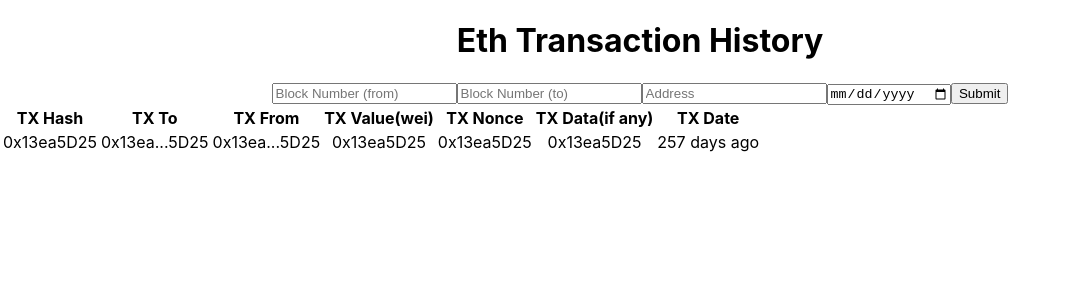
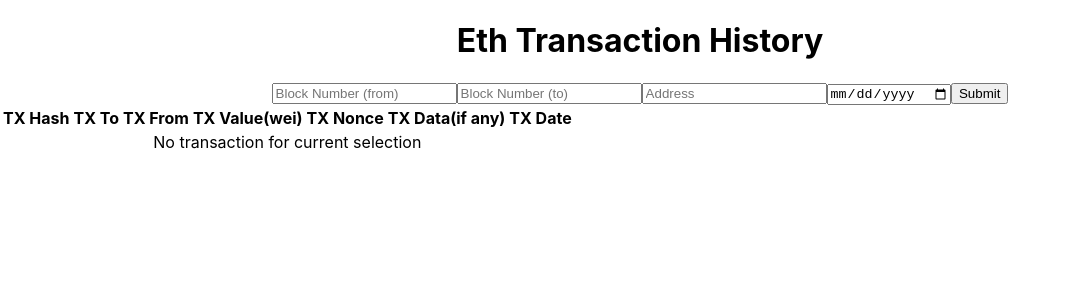
Before and after one commit to wrightkhlebisol/eth-transactn-list, a React (Create React App) app in the folder eth-trans-app/: page / in a window 1280 px wide. Shown: the top 300 px of the page, without its empty margins (0-1067 px from the left). Built offline with nearby package versions, Linux system fonts and the light colour scheme.

Commit message:
Handle empty transx body

```diff
--- a/eth-trans-app/src/App.js
+++ b/eth-trans-app/src/App.js
@@ -7,9 +7,7 @@ function App() {
   const [date, setDate] = useState(Date.now());
   const [address, setAddress] = useState(0x0);
 
-  const response = [{
-
-  }]
+  const responses = []
 
   function queryChain(e) {
     e.preventDefault();
@@ -68,15 +66,25 @@ function App() {
             </tr>
           </thead>
           <tbody>
-            <tr>
-              <td>0x13ea5D25</td>
-              <td>0x13ea...5D25</td>
-              <td>0x13ea...5D25</td>
-              <td>0x13ea5D25</td>
-              <td>0x13ea5D25</td>
-              <td>0x13ea5D25</td>
-              <td>257 days ago</td>
-            </tr>
+            {
+              responses.length > 0 ?
+                responses.map((response, id) =>
+                  <tr key={id}>
+                    <td>{response.hash}</td>
+                    <td>{response.to}</td>
+                    <td>{response.from}</td>
+                    <td>{response.value}</td>
+                    <td>{response.nonce}</td>
+                    <td>{response.data}</td>
+                    <td>{response.date}</td>
+                  </tr>
+                )
+                :
+                <tr>
+                  <td colSpan="7">No transaction for current selection</td>
+                </tr>
+            }
+
           </tbody>
         </table>
       </div>
```
